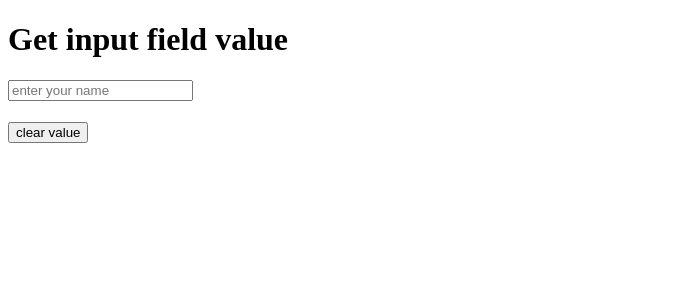
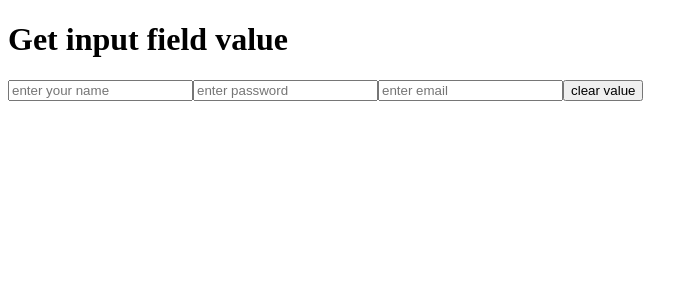
Before and after one commit to pardipYadav/react, a React (Vite) app: page / in a window 1280 px wide. Shown: the top 300 px of the page, without its empty margins (0-698 px from the left). Built offline with nearby package versions, Linux system fonts and the light colour scheme.

Commit message:
Controlled Component

```diff
--- a/src/App.jsx
+++ b/src/App.jsx
@@ -2,6 +2,8 @@ import { useState } from "react";
 
 const App = () => {
   const [inputval, setInputval] = useState("");
+  const [pass, setPass] = useState("");
+  const [email, setEmail] = useState("");
   return (
     <div>
       <h1>Get input field value</h1>
@@ -13,15 +15,34 @@ const App = () => {
         }}
         placeholder="enter your name"
       ></input>
-      <h1>{inputval}</h1>
-
+      <input
+        type="text"
+        value={pass}
+        onChange={(event) => {
+          setPass(event.target.value);
+        }}
+        placeholder="enter password"
+      ></input>
+      <input
+        type="email"
+        value={email}
+        onChange={(event) => {
+          setEmail(event.target.value);
+        }}
+        placeholder="enter email"
+      ></input>
       <button
         onClick={() => {
           setInputval("");
+          setPass("");
+          setEmail("");
         }}
       >
         clear value
       </button>
+      <h1>{inputval}</h1>
+      <h1>{pass}</h1>
+      <h1>{email}</h1>
     </div>
   );
 };
```
